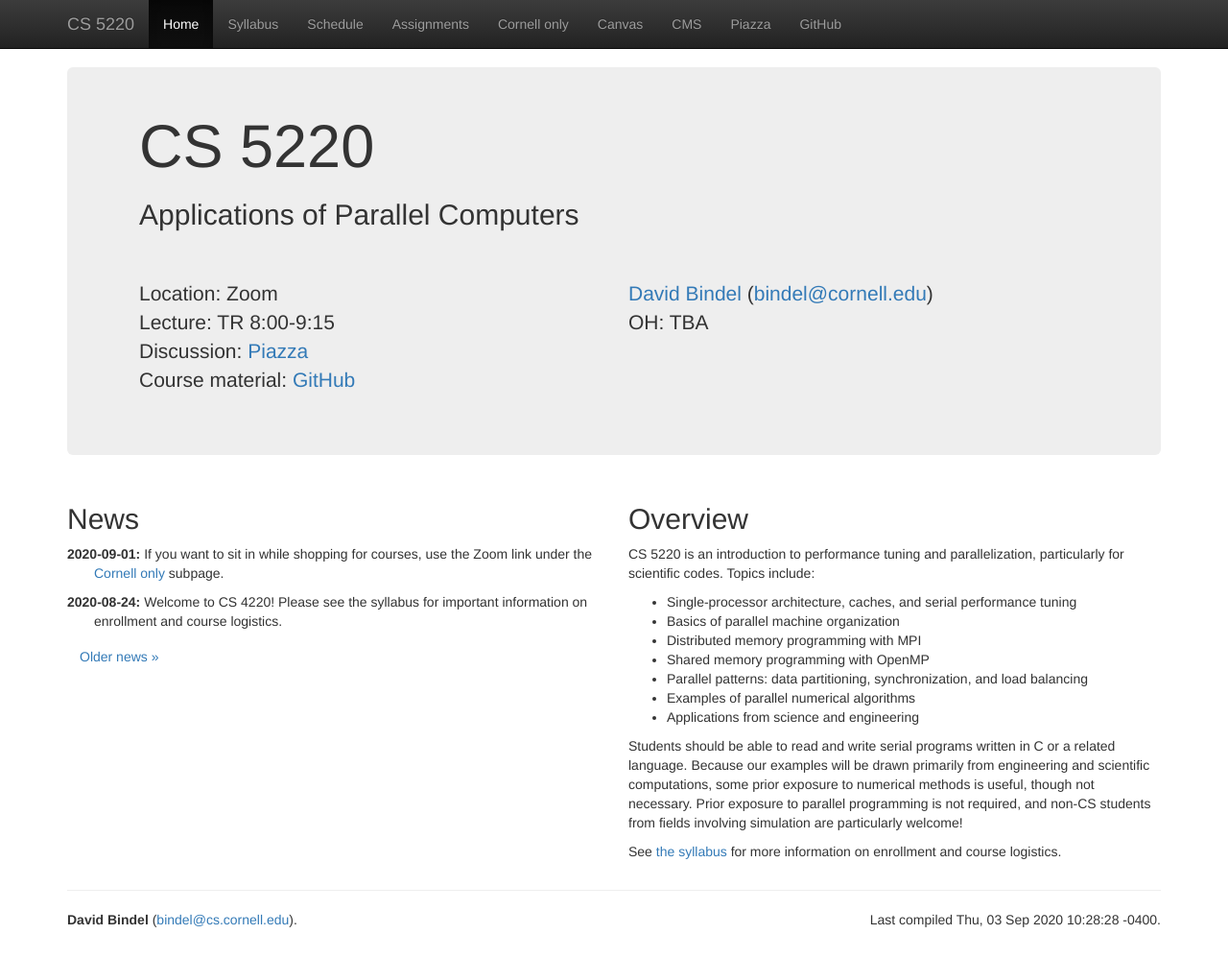
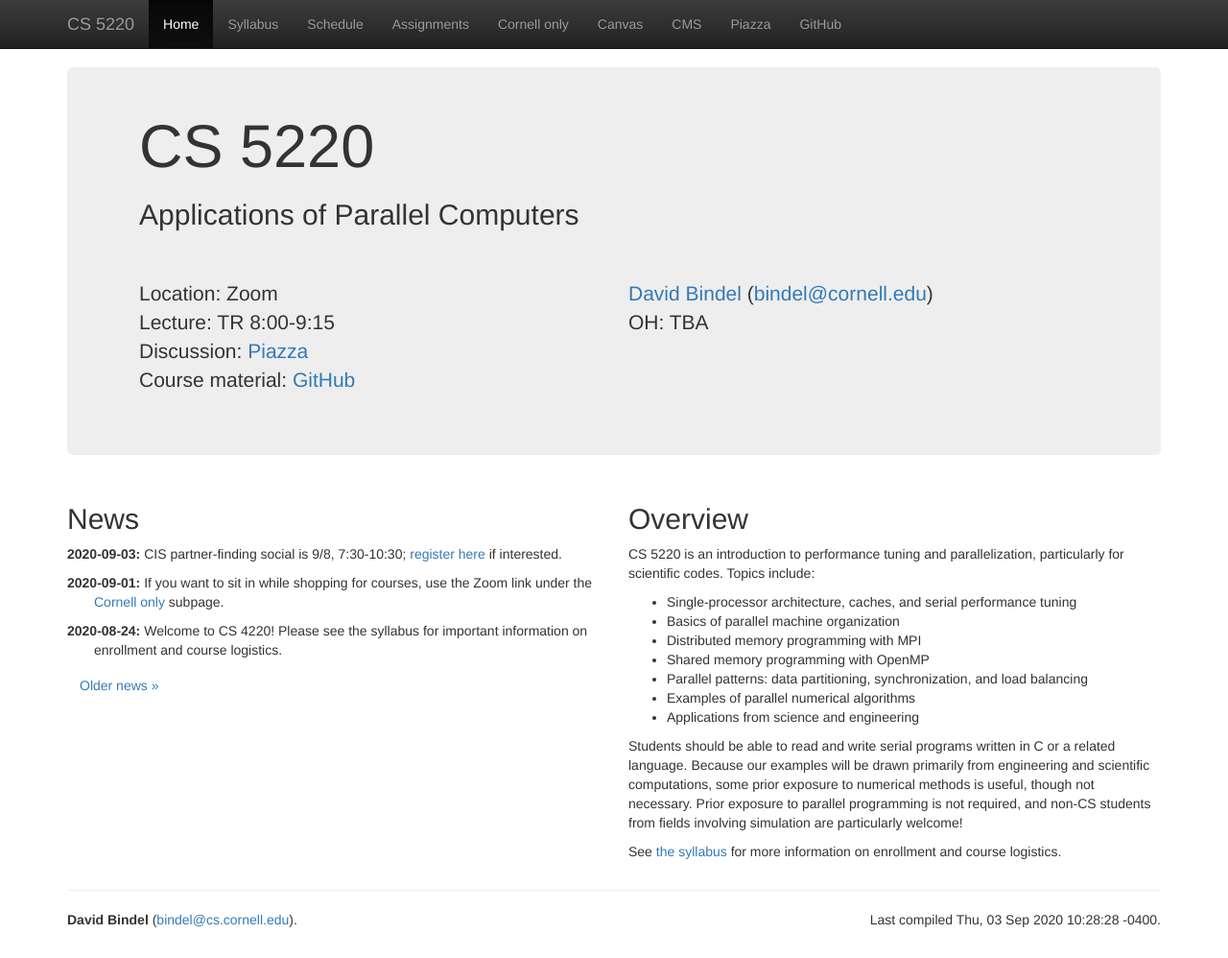
Before and after one commit to cs5220-f20/web, a Jekyll site: the page built from web/index.html, in a window 1280 px wide and 998 px high. Shown: the whole window at 96% size. Built offline with Jekyll 4.4.1, drawn with Linux system fonts in a browser that asks for light colours; nearby versions of some CDN libraries.

Commit message:
Added link to partner-finding social.

```diff
--- a/web/_data/news.yml
+++ b/web/_data/news.yml
@@ -4,3 +4,6 @@
 -
   date: 2020-09-01
   text: If you want to sit in while shopping for courses, use the Zoom link under the <a href="https://courses.cis.cornell.edu/courses/cs5220/2020fa/netid/index.html">Cornell only</a> subpage.
+-
+  date: 2020-09-03
+  text: CIS partner-finding social is 9/8, 7:30-10:30; <a href="https://tinyurl.com/yx8rcnrf">register here</a> if interested.
```
